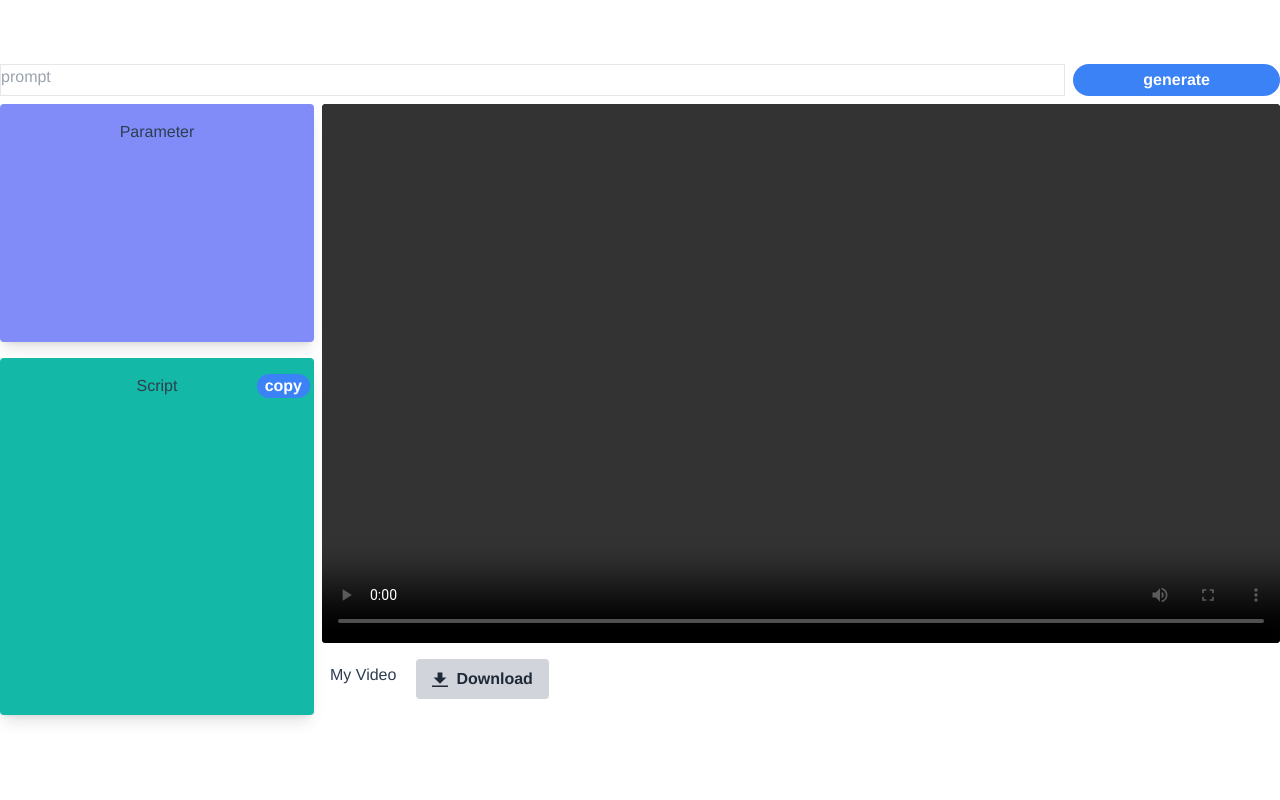
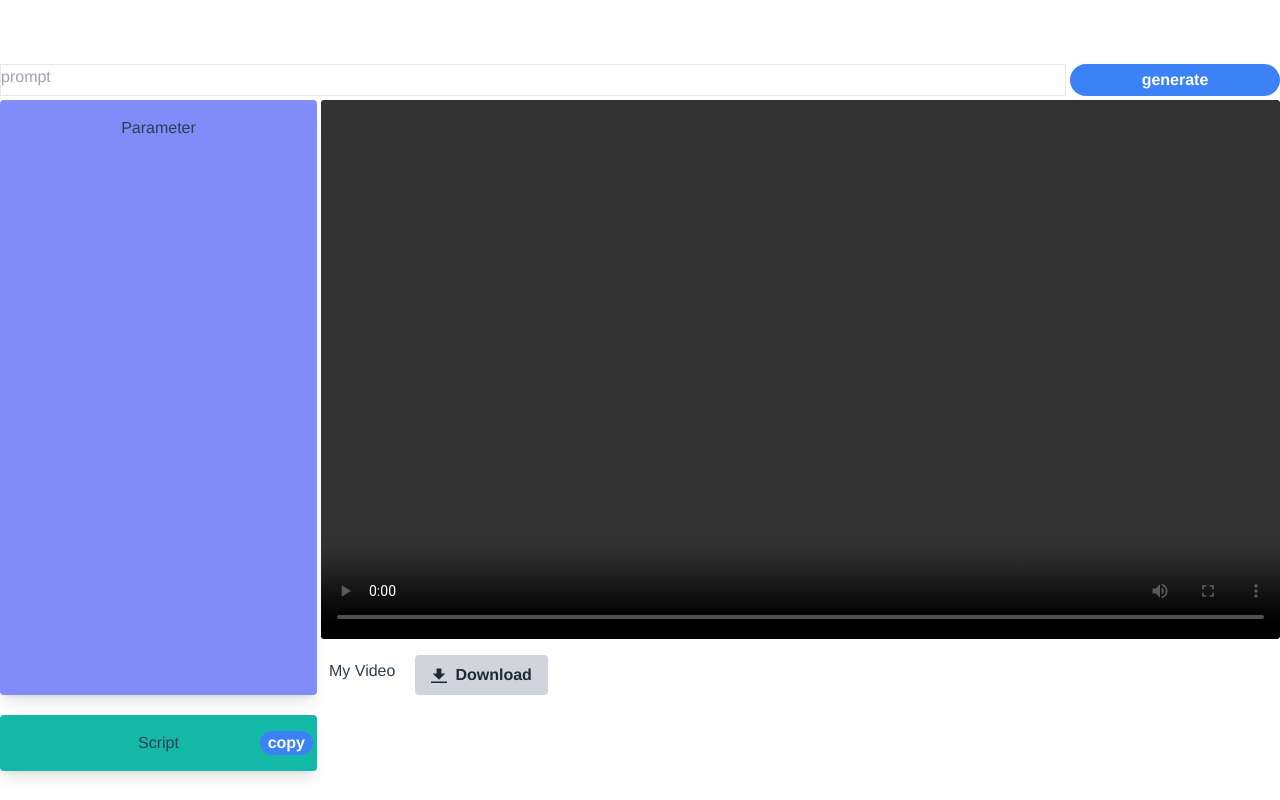
Before and after one commit to kakeru13468/A02_AI_Video_Generation, a Vue app in the folder Web/: page / in a window 1280 px wide. Built offline with nearby package versions, Linux system fonts and the light colour scheme.

Commit message:
add different windows can change different css

```diff
--- a/Web/src/App.vue
+++ b/Web/src/App.vue
@@ -1,23 +1,28 @@
 <template>
   <div class="container gap-4 mx-auto pt-16">
-    <div class="grid grid-cols-12 max-h-screen grid-flow-row auto-cols-max gap-1 lg:gap-2">
-      <textarea class="h-8 border col-span-8 md:col-span-10 max-h-24 resize-none area-lg" placeholder="prompt"></textarea>
+    <div class="grid grid-cols-12 gap-1 ">
+      <textarea class="flex-wrap sm:col-span-12 md:col-span-10 lg:col-span-10 h-8 border max-h-24 resize-none area-lg"
+        placeholder="prompt"></textarea>
       <button type="button"
-        class="bg-blue-500 hover:bg-blue-700 text-white font-bold px-2 col-span-4 md:col-span-2 rounded-full "
+        class="bg-blue-500 hover:bg-blue-700 text-white font-bold px-2 sm:col-span-12 md:col-span-2 lg:col-span-2 rounded-full "
         @click="changeVideoName()">generate</button>
       <!--<div class="p-2 col-span-3 h-full bg-indigo-400"></div>-->
-      <div class="col-span-3">
-        <div class="col-span-full w-full p-4 h-2/5 bg-indigo-400 rounded overflow-hidden shadow-lg">Parameter</div>
-        <div class="col-span-full mt-4 w-full p-4 h-3/5 bg-teal-500 rounded overflow-hidden shadow-lg relative">
-          Script
-          <div class="flex justify-between items-start">
-            <button type="button"
-              class="absolute top-4 right-1 bg-blue-500 hover:bg-blue-700 text-white font-bold px-2 rounded-full">copy</button>
-          </div>
+
+      <div
+        class="sm:col-span-12 md:col-start-1 md:col-end-6 lg:col-start-1 lg:col-end-4 w-full p-4 bg-indigo-400 rounded overflow-hidden shadow-lg">
+        Parameter
+      </div>
+
+      <div
+        class="sm:col-span-12 md:col-start-1 md:col-end-6 lg:col-start-1 lg:col-end-4 mt-4 w-full p-4 bg-teal-500 rounded overflow-hidden shadow-lg relative">
+        Script
+        <div class="flex justify-between items-start">
+          <button type="button"
+            class="absolute top-4 right-1 bg-blue-500 hover:bg-blue-700 text-white font-bold px-2 rounded-full">copy</button>
         </div>
+      </div>
 
-      </div>
-      <div class="col-span-9">
+      <div class="sm:col-span-12 md:col-start-6 md:col-end-13 md:row-start-2 lg:col-start-4 lg:col-end-13">
         <video class="w-full col-span-full rounded aspect-video bg-black" controls></video>
         <div class="mt-4 flex ">
           <span id="videoName" class="mr-3 py-1 px-2">My Video</span>
@@ -30,16 +35,15 @@
           </button>
         </div>
       </div>
+
     </div>
   </div>
 </template>
 
 <script>
-
 export default {
   name: 'App',
-  components: {
-  },
+  components: {},
   methods: {
     changeVideoName() {
     }
@@ -54,5 +58,4 @@ export default {
   -moz-osx-font-smoothing: grayscale;
   text-align: center;
   color: #2c3e50;
-}
-</style>
+}</style>
```
